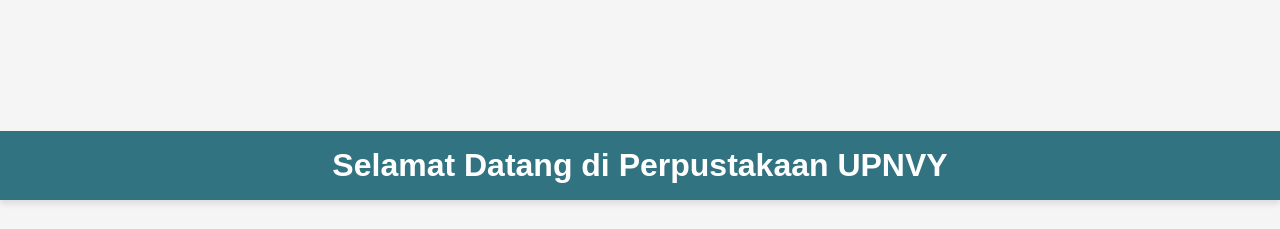
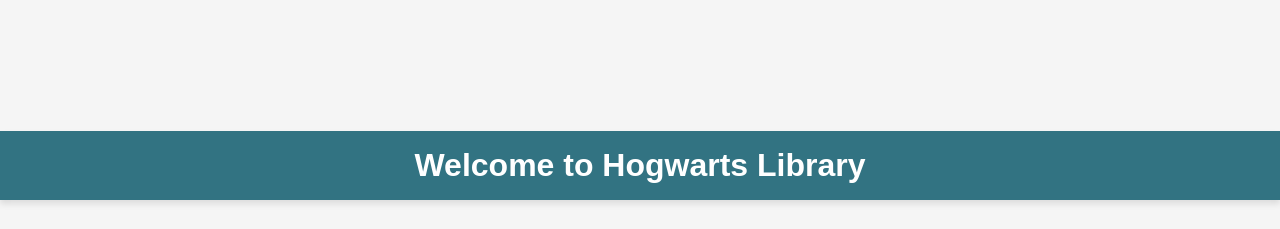
Before and after one commit to nugrohoizzan/Project-Prak-TCC, a plain HTML site: page index.html in a window 1280 px wide. Shown: the top 229 px of the page. Drawn offline with Linux system fonts and the light colour scheme.

Commit message:
pembaruan

```diff
--- a/index.html
+++ b/index.html
@@ -3,7 +3,7 @@
   <head>
     <meta charset="UTF-8" />
     <meta name="viewport" content="width=device-width, initial-scale=1.0" />
-    <title>Perpustakaan UPNVY</title>
+    <title>Hogwarts Library</title>
     <link rel="stylesheet" href="style.css" />
     <style>
       body {
@@ -62,7 +62,7 @@
   </head>
   <body>
     <header>
-      <h1>Selamat Datang di Perpustakaan UPNVY</h1>
+      <h1>Welcome to Hogwarts Library</h1>
     </header>
     <main>
       <img
```
